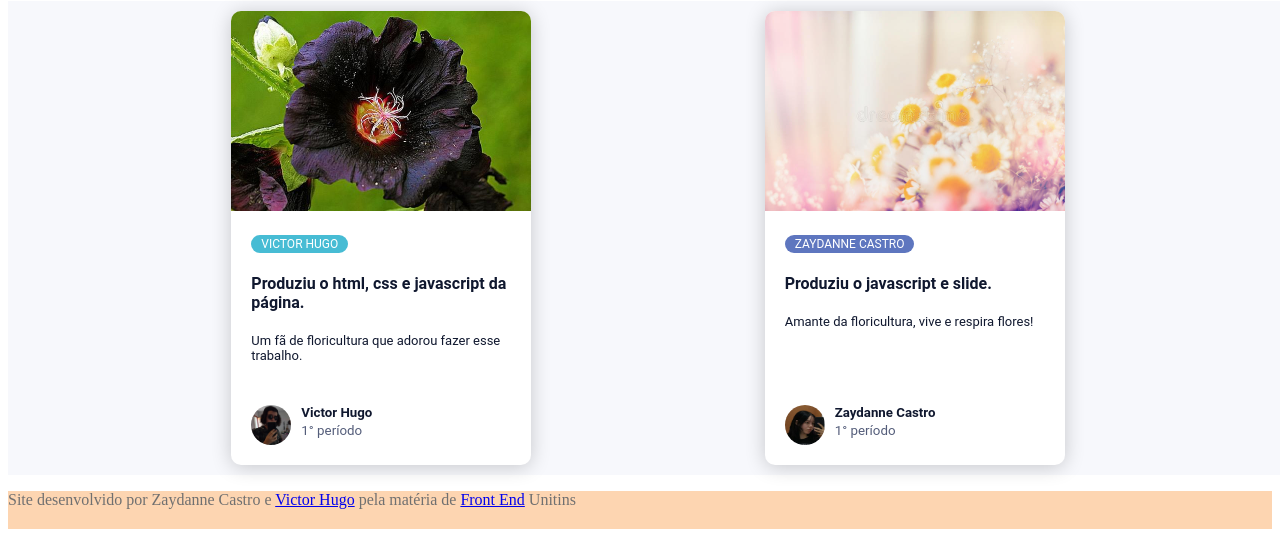
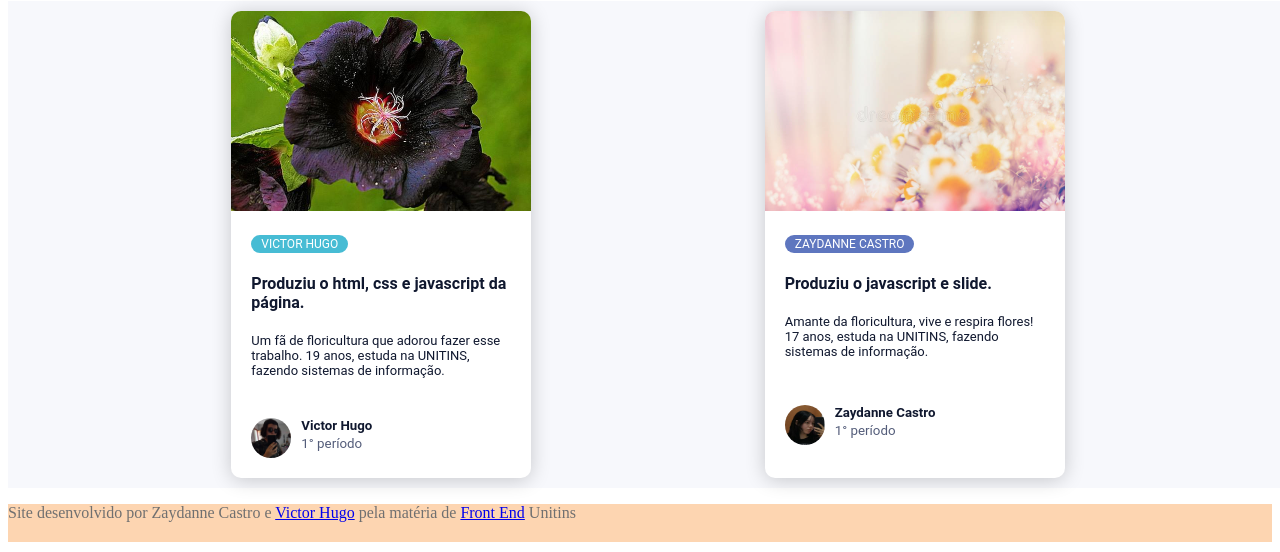
Before and after one commit to vickcamposzz/projeto-front-end, a plain HTML site: page quemsou.html in a window 1280 px wide. Shown: the part 248-800 px from the top of the page. Drawn offline with Linux system fonts and the light colour scheme.

Commit message:
first commit

```diff
--- a/contato.html
+++ b/contato.html
@@ -5,6 +5,7 @@
      <meta http-equiv="X-UA-Compatible" content="IE=edge">
      <meta name="viewport" content="width=device-width, initial-scale=1.0">
         <link rel="stylesheet" type="text/css" href="./css/contato.css">
+        <link rel="icon" type="imagem/png" href="img/logo.png"/>
         <title>Floricultura Bipolar</title>
     </head>
 
--- a/quemsou.html
+++ b/quemsou.html
@@ -5,6 +5,7 @@
      <meta http-equiv="X-UA-Compatible" content="IE=edge">
      <meta name="viewport" content="width=device-width, initial-scale=1.0">
         <link rel="stylesheet" type="text/css" href="./css/quemsou.css">
+        <link rel="icon" type="imagem/png" href="img/logo.png"/>
         <title>Floricultura Bipolar</title>
     </head>
 
@@ -56,6 +57,7 @@
                   </h4>
                   <p>
                     Um fã de floricultura que adorou fazer esse trabalho.
+                    19 anos, estuda na UNITINS, fazendo sistemas de informação.
                   </p>
                   <div class="user">
                     <img src="img/icones/vitinho.jpg" alt="user" />
@@ -77,6 +79,7 @@
                   </h4>
                   <p>
                     Amante da floricultura, vive e respira flores!
+                    17 anos, estuda na UNITINS, fazendo sistemas de informação.
                   </p>
                   <div class="user">
                     <img src="img/icones/zaza.jpeg" alt="user" />
```
